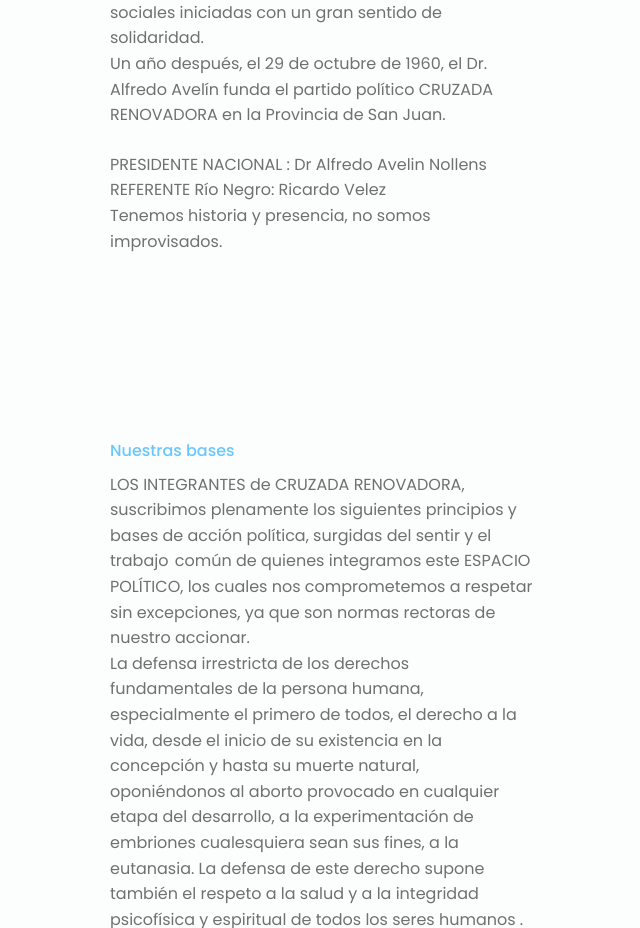
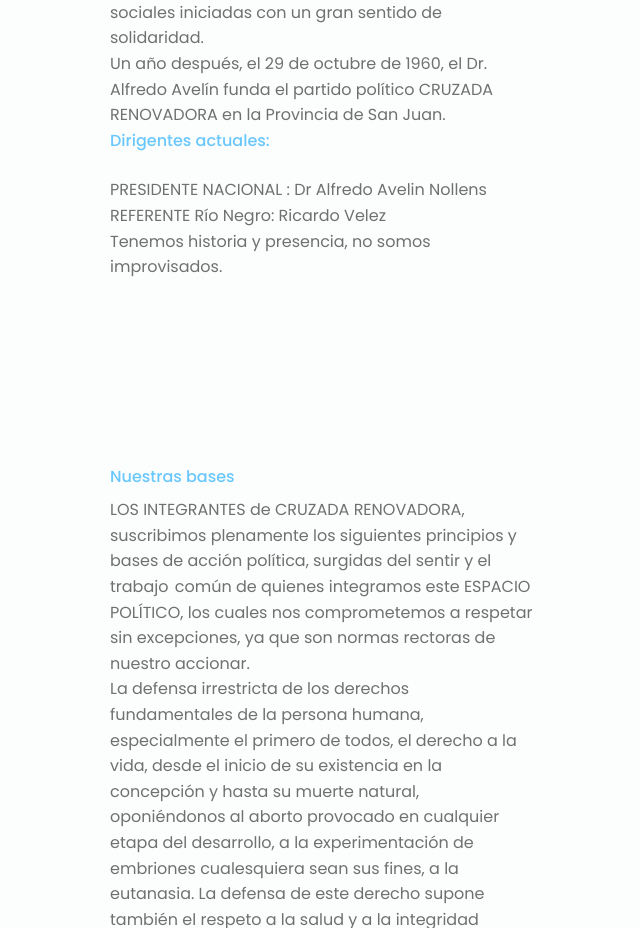
Before and after one commit to CruzadaRenovadoraRioNegro/PaginadeCruzada, a plain HTML site: page index.html in a window 1280 px wide. Shown: the part 1800-2728 px from the top of the page, without its empty margins (586-1226 px from the left). Drawn offline with nearby package versions, Linux system fonts and the light colour scheme.

Commit message:
Update index.html

```diff
--- a/index.html
+++ b/index.html
@@ -103,6 +103,7 @@
                         ✔Y la creación de la Farmacia Municipal. Ésta fue una idea pionera en el país, que permitió el acceso a los medicamentos a todos los sectores sociales, en especial a los más humildes. Esto afectó intereses económicos que presionaron para su cierre, lo que al ser resistido por el Intendente produjo la intervención del Departamento Ejecutivo por parte del Gobierno Provincial el 24/09/1959. Se truncaron con ello las profundas transformaciones sociales iniciadas con un gran sentido de solidaridad.<br>
                         Un año después, el 29 de octubre de 1960, el Dr. Alfredo Avelín funda el partido político CRUZADA RENOVADORA en la Provincia de San Juan.<br>
 
+                        <span class="section-subtitle about__initial">Dirigentes actuales:</span>
                         <p id="esp" class="about__description">PRESIDENTE NACIONAL : Dr Alfredo Avelin Nollens
                             REFERENTE Río Negro: Ricardo Velez<br>
                             Tenemos historia y presencia, no somos improvisados.</p></p>
```
